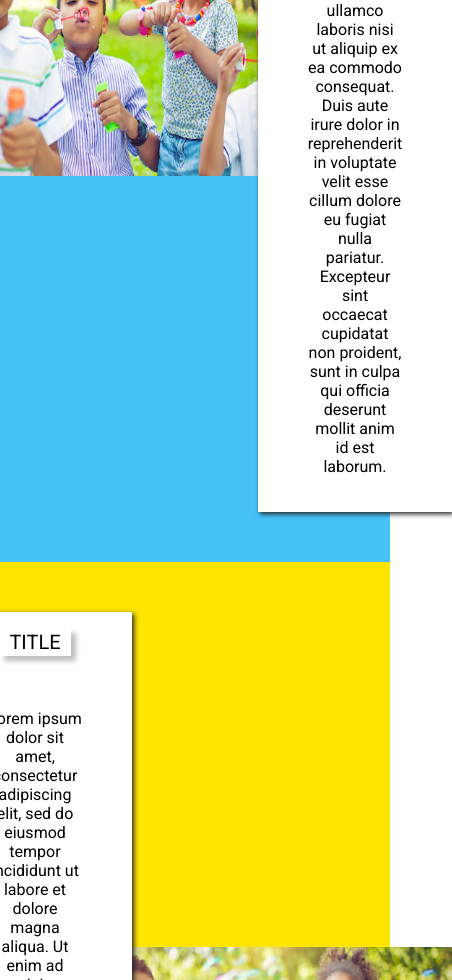
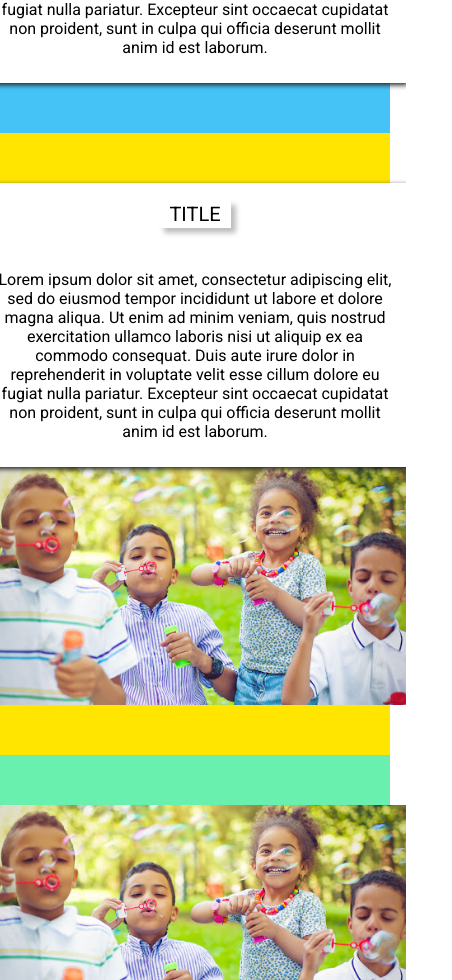
Before and after one commit to Khushi0401/Manav, a plain HTML site: page learnmore.html in a window 390 px wide. Shown: the part 1020-2000 px from the top of the page, 452 px wide, since content can reach past the window. Drawn offline with Linux system fonts and the light colour scheme.

Commit message:
media queries

```diff
--- a/css/learnmore.css
+++ b/css/learnmore.css
@@ -25,6 +25,7 @@ body {
   align-content: center;
   align-items: center;
   justify-content: center;
+  padding: 0 50px;
 }
 
 .quote > h1 {
@@ -35,7 +36,6 @@ body {
   background-color: white;
   padding: 20px;
   z-index: 1;
-  margin: 0;
   position: relative;
 }
 
@@ -122,3 +122,38 @@ body {
   padding: 20px 50px;
   font-weight: 550;
 }
+
+@media (max-width: 700px) {
+  .first-img {
+    left: 0;
+    height: auto;
+    width: 50vh;
+  }
+  .card1 {
+    left: 0;
+    height: auto;
+    width: 50vh;
+  }
+  .second-img {
+    left: 0;
+    height: auto;
+    width: 50vh;
+  }
+  .card2 {
+    left: 0;
+    height: auto;
+    width: 50vh;
+  }
+  .container {
+    flex-direction: column;
+  }
+  .quote > h1 {
+    margin-bottom: 100px;
+  }
+  .card1 > .body1 {
+    padding: 10px;
+  }
+  .card2 > .body2 {
+    padding: 10px;
+  }
+}
```
